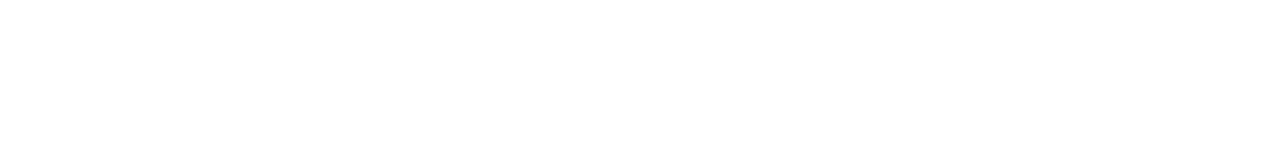
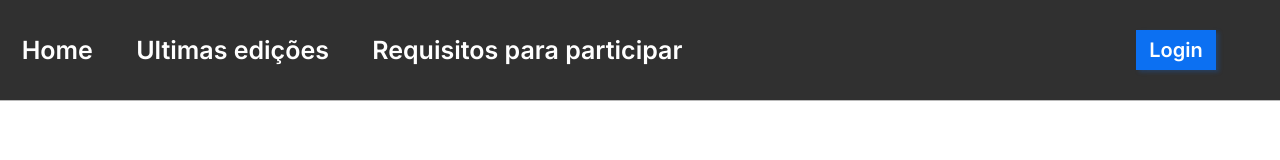
Before and after one commit to ViniChaves12/Bootcamp-dnc, a plain HTML site: page index.html in a window 1280 px wide. Drawn offline with Linux system fonts and the light colour scheme.

Commit message:
Barra de nav

```diff
--- a/index.html
+++ b/index.html
@@ -4,8 +4,19 @@
     <meta charset="UTF-8">
     <meta name="viewport" content="width=device-width, initial-scale=1.0">
     <title>Bootcamp DNC</title>
+    <link rel="preconnect" href="https://fonts.googleapis.com">
+    <link rel="preconnect" href="https://fonts.gstatic.com" crossorigin>
+    <link href="https://fonts.googleapis.com/css2?family=Inter:wght@100..900&display=swap" rel="stylesheet">
+    <link rel="stylesheet" href="style.css">
 </head>
 <body>
-
+    <nav id="principal">
+        <div id="menu-superior">
+            <a href="">Home</a>
+            <a href="">Ultimas edições</a>
+            <a href="">Requisitos para participar</a>
+        </div>
+        <button>Login</button>
+    </nav>
 </body>
 </html>
--- /dev/null
+++ b/style.css
@@ -0,0 +1,48 @@
+*{
+    margin: 0px;
+    padding: 0px;
+    font-family: 'Inter';
+}
+/*MENU SUPERIOR*/
+    #principal{
+        width: 100%;
+        height: 100px;
+        border: 1 px solid black;
+        background-color: #303030;
+        display: flex;
+        justify-content: space-between;
+        align-items: center;
+        border-bottom: 1px solid #BABABA;
+    }
+
+    #principal div a {
+        color: white;
+        font-size: 25px;
+        font-weight: 600;
+        text-decoration: none;
+    }
+
+#principal div a:hover{
+    color: #BABABA;
+}
+
+#principal button{
+    margin-right: 5%;
+    background-color: #0C70F2;
+    color: #FFFFFF;
+    width: 80px;
+    height: 40px;
+    border: none;
+    font-size: 20px;
+    font-weight: 600;
+    box-shadow: 3px 2px 4px 0px #0C70F240;
+    cursor: pointer;
+
+}
+
+#menu-superior{
+    display: flex;
+    width: 55%;
+    justify-content: space-around;
+    align-items: center;
+}
```
